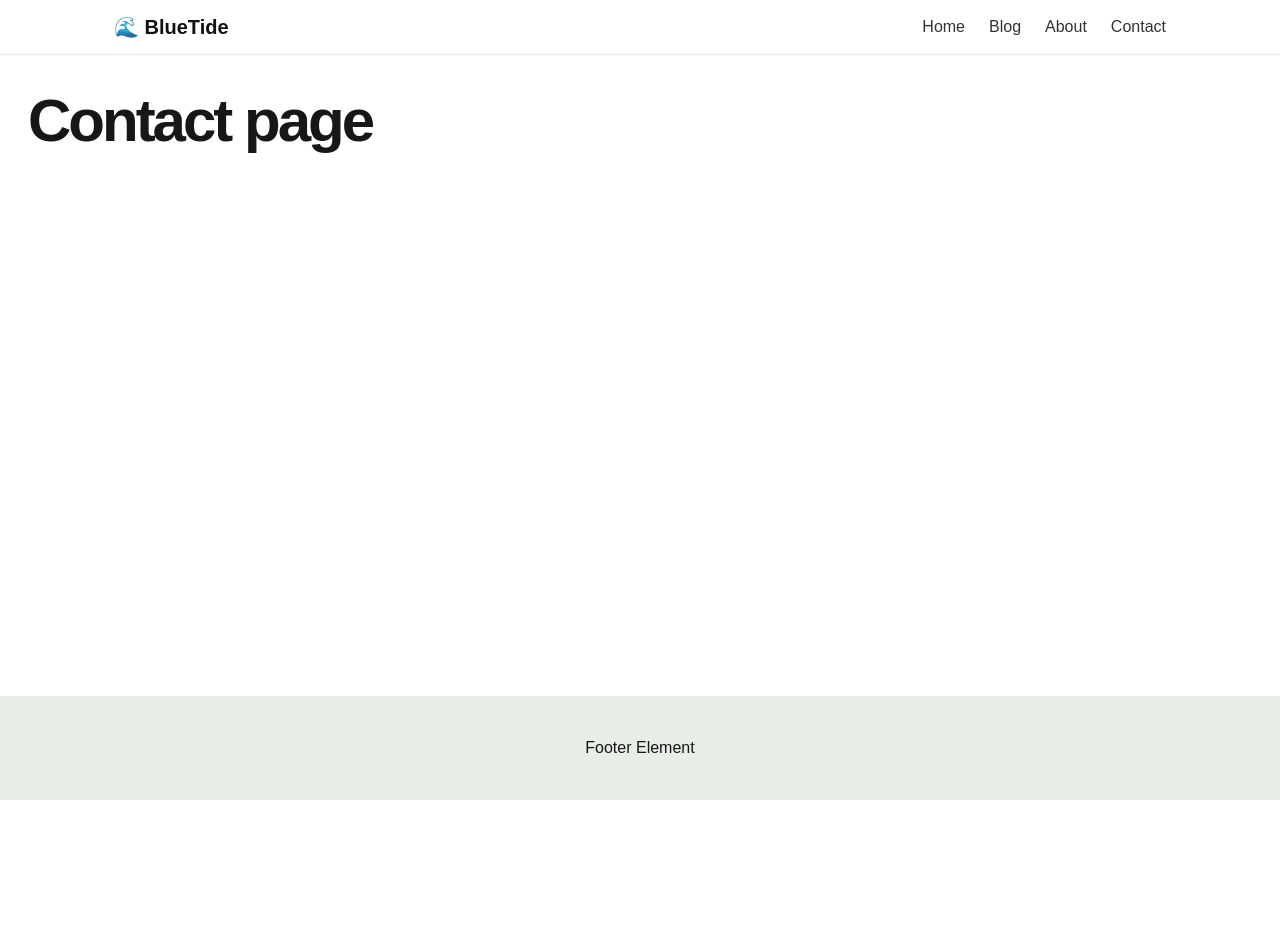
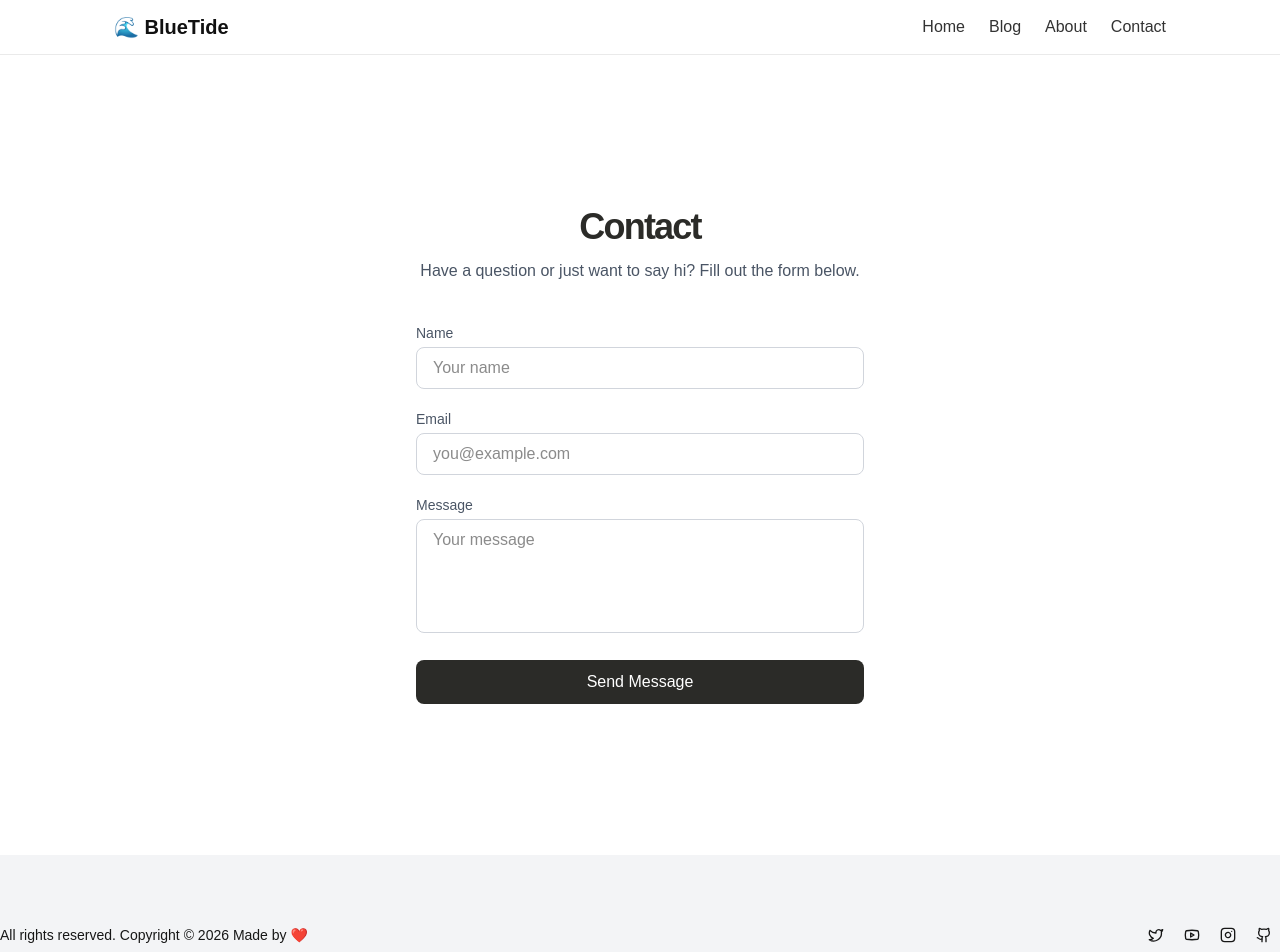
Before and after one commit to abints47/BlueTide-Nextjs-app, a Next.js app: page /contact in a window 1280 px wide. Shown: the top 952 px of the page. Before the commit the page ends 800 px from the top, so only its background shows below. Built offline with nearby package versions, Linux system fonts and the light colour scheme.

Commit message:
Added the Contact section and Hero section of the page

```diff
--- a/app/(dashboard)/contact/page.tsx
+++ b/app/(dashboard)/contact/page.tsx
@@ -2,11 +2,61 @@
 export default function contact(){
     return (
         <>
-        <div className="p-7 md:grid md:grid-cols-2 md:gap-x-16 lg:gap-x-8 mb-20 md:mb-28">
-            <h1 className="text-6xl md:text-8 font-bold tracking-tighter leading-tight md:pr-8 text-[#2B2B28 ]">
-                Contact page
-                </h1>
-        </div>
+         <div className="min-h-screen flex items-center justify-center px-6">
+      <div className="w-full max-w-md text-center">
+        <h1 className="text-4xl font-bold tracking-tighter text-[#2B2B28] mb-3">
+          Contact
+        </h1>
+        <p className="text-gray-600 mb-10">
+          Have a question or just want to say hi? Fill out the form below.
+        </p>
+
+        <form className="space-y-5 text-left">
+          <div>
+            <label htmlFor="name" className="block text-sm text-gray-600 mb-1">
+              Name
+            </label>
+            <input
+              id="name"
+              type="text"
+              placeholder="Your name"
+              className="w-full border border-gray-300 rounded-lg px-4 py-2 outline-none focus:border-gray-500"
+            />
+          </div>
+
+          <div>
+            <label htmlFor="email" className="block text-sm text-gray-600 mb-1">
+              Email
+            </label>
+            <input
+              id="email"
+              type="email"
+              placeholder="you@example.com"
+              className="w-full border border-gray-300 rounded-lg px-4 py-2 outline-none focus:border-gray-500"
+            />
+          </div>
+
+          <div>
+            <label htmlFor="message" className="block text-sm text-gray-600 mb-1">
+              Message
+            </label>
+            <textarea
+              id="message"
+              rows={4}
+              placeholder="Your message"
+              className="w-full border border-gray-300 rounded-lg px-4 py-2 outline-none focus:border-gray-500 resize-none"
+            />
+          </div>
+
+          <button
+            type="submit"
+            className="w-full bg-[#2B2B28] text-white rounded-lg py-2.5 font-medium hover:opacity-90 transition-opacity"
+          >
+            Send Message
+          </button>
+        </form>
+      </div>
+    </div>
         </>
     );
 }
--- /dev/null
+++ b/app/components/HeroSection.tsx
@@ -0,0 +1,52 @@
+import Link from "next/link";
+import Image from "next/image";
+import heroimage from "@/app/images/ocean.jpg"
+
+export default function Home() {
+  return (
+    <div className="relative w-full h-screen">
+
+      <Image
+        src={heroimage}
+        alt="Bluetide"
+        fill
+        priority
+        className="object-cover"
+      />
+
+      <div className="absolute inset-0 bg-black/30" />
+
+      {/* Centered text on top of the image */}
+      <div className="absolute inset-0 flex items-center justify-center px-6">
+        <div className="w-full max-w-xl text-center">
+          <p className="text-sm tracking-[0.3em] uppercase text-white/80 mb-4">
+            Welcome to
+          </p>
+          <h1 className="text-6xl font-bold tracking-tighter text-white mb-6">
+            Bluetide
+          </h1>
+          <p className="text-white/90 leading-relaxed mb-10">
+            Stories from the shoreline — hidden beaches, slow mornings, and the
+            small rituals that make everyday life feel a little more like a
+            getaway.
+          </p>
+
+          <div className="flex items-center justify-center gap-4">
+            <Link
+              href="/blog"
+              className="bg-white text-[#2B2B28] rounded-lg px-6 py-2.5 font-medium hover:opacity-90 transition-opacity"
+            >
+              Read the Blog
+            </Link>
+            <Link
+              href="/contact"
+              className="border border-white text-white rounded-lg px-6 py-2.5 font-medium hover:bg-white/10 transition-colors"
+            >
+              Contact
+            </Link>
+          </div>
+        </div>
+      </div>
+    </div>
+  );
+}
--- /dev/null
+++ b/app/footers-01/page.tsx
@@ -0,0 +1,5 @@
+import Footers01 from "@/components/creative-tim/blocks/footers-01"
+
+export default function Page() {
+  return <Footers01 />
+}
--- a/app/layout.tsx
+++ b/app/layout.tsx
@@ -1,6 +1,7 @@
 import type { Metadata } from "next";
 import { Geist, Geist_Mono } from "next/font/google";
 import "./globals.css";
+import FooterOne from "@/app/footers-01/page";
 import NavBar from "./components/Navbar";
 import Footer from './components/Footer'
 
@@ -33,9 +34,12 @@ export default function RootLayout({
       <body className="min-h-full flex flex-col">
 
         <NavBar/>
+        <main>
         {children}
 
-        <Footer/>
+        </main>
+
+        <FooterOne/>
         </body>
 
     </html>
--- a/app/page.tsx
+++ b/app/page.tsx
@@ -1,9 +1,11 @@
 import Homepage from "./components/Homepage";
+import HeroSection from "./components/HeroSection";
 
 
 export default function Home() {
   return (
     <>
+      <HeroSection/>
       <Homepage/>
     </>
   )
--- /dev/null
+++ b/components/creative-tim/blocks/footers-01.tsx
@@ -0,0 +1,43 @@
+"use client"
+
+import { Github, Instagram, Twitter, Youtube } from "lucide-react"
+
+import { Button } from "@/components/ui/button"
+
+const YEAR = new Date().getFullYear()
+
+export default function Footers01() {
+  return (
+    <footer className="pt-16 pb-8 bg-gray-100">
+      <div className="container mx-auto ">
+        <div className="flex flex-row flex-wrap items-center justify-center! gap-x-10 gap-y-2 md:justify-between!">
+          <p className="text-foreground text-center text-sm font-medium">
+            All rights reserved. Copyright &copy; {YEAR} Made by ❤️
+          </p>
+          <div className="flex gap-1">
+            <Button asChild variant="ghost" size="icon" className="h-8 w-8">
+              <a href="#" aria-label="Twitter">
+                <Twitter className="h-4 w-4" />
+              </a>
+            </Button>
+            <Button asChild variant="ghost" size="icon" className="h-8 w-8">
+              <a href="#" aria-label="YouTube">
+                <Youtube className="h-4 w-4" />
+              </a>
+            </Button>
+            <Button asChild variant="ghost" size="icon" className="h-8 w-8">
+              <a href="#" aria-label="Instagram">
+                <Instagram className="h-4 w-4" />
+              </a>
+            </Button>
+            <Button asChild variant="ghost" size="icon" className="h-8 w-8">
+              <a href="#" aria-label="GitHub">
+                <Github className="h-4 w-4" />
+              </a>
+            </Button>
+          </div>
+        </div>
+      </div>
+    </footer>
+  )
+}
--- /dev/null
+++ b/components/ui/button.tsx
@@ -0,0 +1,58 @@
+import * as React from "react"
+import { Slot } from "@radix-ui/react-slot"
+import { cva, type VariantProps } from "class-variance-authority"
+
+import { cn } from "@/lib/utils"
+
+const buttonVariants = cva(
+  "inline-flex items-center justify-center gap-2 whitespace-nowrap rounded-md text-sm font-medium transition-all disabled:pointer-events-none disabled:opacity-50 [&_svg]:pointer-events-none [&_svg:not([class*='size-'])]:size-4 shrink-0 [&_svg]:shrink-0 outline-none focus-visible:border-ring focus-visible:ring-ring/50 focus-visible:ring-[3px] aria-invalid:ring-destructive/20 dark:aria-invalid:ring-destructive/40 aria-invalid:border-destructive",
+  {
+    variants: {
+      variant: {
+        default: "bg-primary text-primary-foreground hover:bg-primary/90",
+        destructive:
+          "bg-destructive text-white hover:bg-destructive/90 focus-visible:ring-destructive/20 dark:focus-visible:ring-destructive/40 dark:bg-destructive/60",
+        outline:
+          "border bg-background shadow-xs hover:bg-accent hover:text-accent-foreground dark:bg-input/30 dark:border-input dark:hover:bg-input/50",
+        secondary:
+          "bg-secondary text-secondary-foreground hover:bg-secondary/80",
+        ghost:
+          "hover:bg-accent hover:text-accent-foreground dark:hover:bg-accent/50",
+        link: "text-primary underline-offset-4 hover:underline",
+      },
+      size: {
+        default: "h-9 px-4 py-2 has-[>svg]:px-3",
+        sm: "h-8 rounded-md gap-1.5 px-3 has-[>svg]:px-2.5",
+        lg: "h-10 rounded-md px-6 has-[>svg]:px-4",
+        icon: "size-9",
+      },
+    },
+    defaultVariants: {
+      variant: "default",
+      size: "default",
+    },
+  }
+)
+
+function Button({
+  className,
+  variant,
+  size,
+  asChild = false,
+  ...props
+}: React.ComponentProps<"button"> &
+  VariantProps<typeof buttonVariants> & {
+    asChild?: boolean
+  }) {
+  const Comp = asChild ? Slot : "button"
+
+  return (
+    <Comp
+      data-slot="button"
+      className={cn(buttonVariants({ variant, size, className }))}
+      {...props}
+    />
+  )
+}
+
+export { Button, buttonVariants }
--- /dev/null
+++ b/lib/utils.ts
@@ -0,0 +1,6 @@
+import { clsx, type ClassValue } from "clsx"
+import { twMerge } from "tailwind-merge"
+
+export function cn(...inputs: ClassValue[]) {
+  return twMerge(clsx(inputs))
+}
```
Also changed, not shown: app/components/Homepage.tsx (+68 -64 lines), package.json (+6 -2 lines), 1 other file (tests, documents, lock files or other folders).
